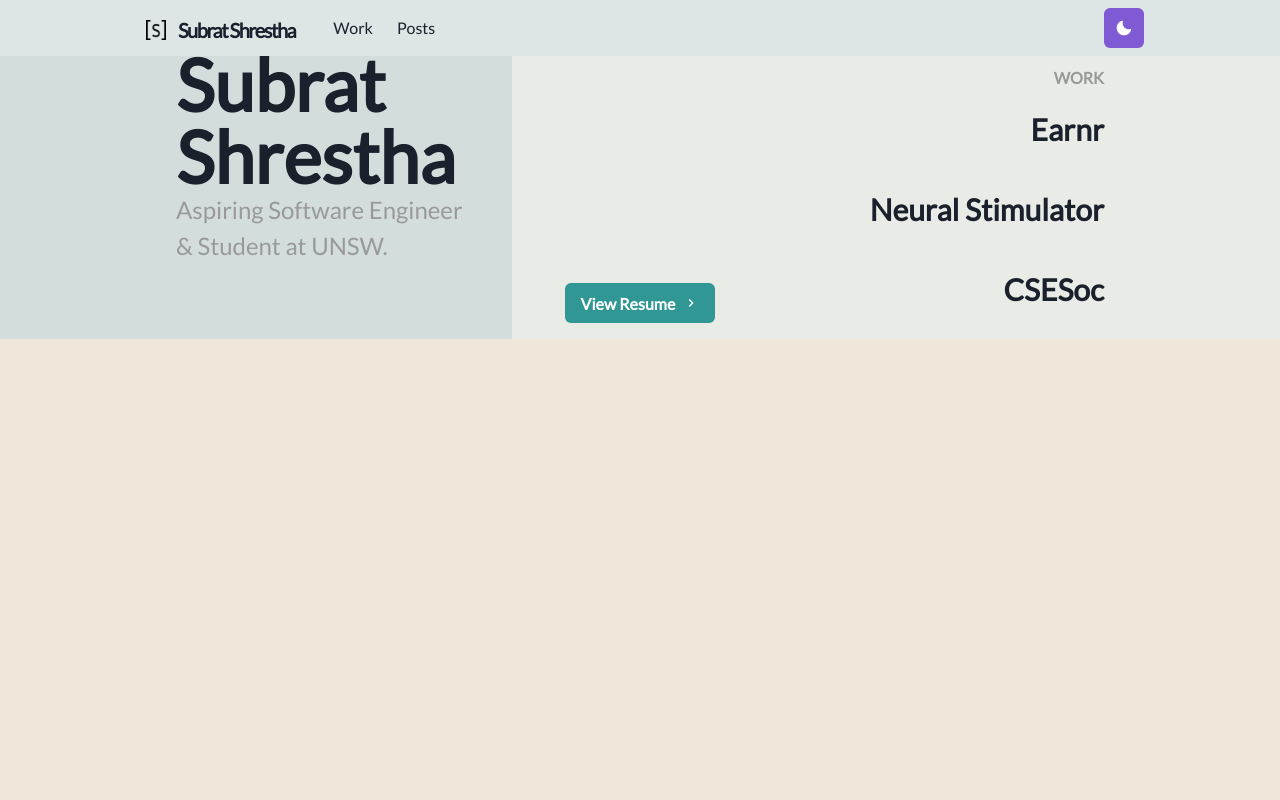
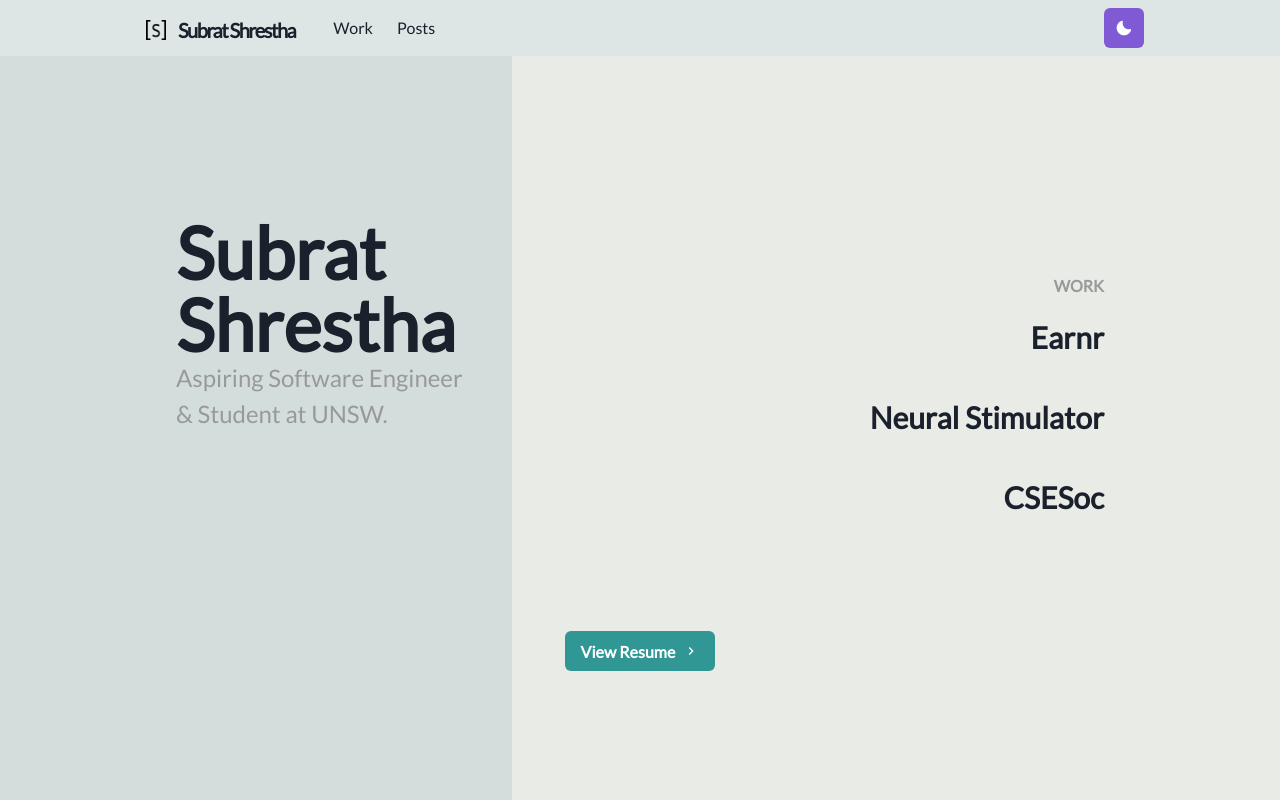
Before and after one commit to SubratShrestha/portfolio-next, a Next.js app: page / in a window 1280 px wide. Built offline with nearby package versions, Linux system fonts and the light colour scheme.

Commit message:
Fixed spacing issue on worklist

```diff
--- a/components/layouts/centeredContainer.tsx
+++ b/components/layouts/centeredContainer.tsx
@@ -9,11 +9,21 @@ interface CenteredContainerProps {
   align?: string
   justify?: string
   minHeight?: string
+  direction?: string
+  paddingTop?: string
 }
 
-const CenteredContainer = ({ children, align="center", justify="center", ...props }: CenteredContainerProps) => {
+const CenteredContainer = ({
+  children,
+  direction = 'column',
+  align = 'center',
+  justify = 'center',
+  paddingTop = '0px',
+  ...props
+}: CenteredContainerProps) => {
   return (
     <Container
+      paddingTop={paddingTop}
       display='flex'
       flexDirection='column'
       justifyContent={justify}
--- a/components/layouts/workList.tsx
+++ b/components/layouts/workList.tsx
@@ -33,11 +33,12 @@ const WorkList: React.FC = () => {
       alignItems={childAlign}
       flexDirection='column'
       width={{ base: '100%', md: '30%' }}
+       paddingTop={10}
     >
       <Heading as='h2' size='sm' textColor='#999' marginY='5'>
         WORK
       </Heading>
-      <VStack spacing={20} align={childAlign} width='100%'>
+      <VStack spacing={20} minHeight="300px" align={childAlign} width='100%'>
         {Object.keys(works).map((key) => (
           <Link href={`/${works[key].link}`} key={works[key].key}>
             <motion.div
--- a/components/main.tsx
+++ b/components/main.tsx
@@ -29,7 +29,7 @@ const Main = ({ children, router }: Props) => {
       </Head>
 
       <Navbar path={router.asPath} />
-      <CenteredContainer maxW='container.lg' minHeight='auto'>
+      <CenteredContainer maxW='container.lg' minHeight='100vh' paddingTop="55px">
         {children}
       </CenteredContainer>
     </Box>
--- a/pages/earnr.tsx
+++ b/pages/earnr.tsx
@@ -34,7 +34,7 @@ const EarnrPage: NextPage = () => {
   }
 
   return (
-    <Box height='100%' width='100%' pt={20} px={{ md: 10, base: 3 }}>
+    <Box height='100%' width='100%' pt={{md: 20, base: 10}} px={{ md: 10, base: 3 }}>
 
       <Flex flexDirection='row' justifyContent='space-between'>
         <Heading as='h1' fontSize={{md: "2xl", base: "xl"}}>
--- a/pages/index.tsx
+++ b/pages/index.tsx
@@ -47,7 +47,7 @@ const Page: NextPage = () => {
         <WorkList />
       </Container>
 
-      <Box align='center' my={4}>
+      <Box my={4}>
         <Link href='/resume.pdf'>
           <a target='_blank'>
             <Button rightIcon={<ChevronRightIcon />} colorScheme='teal'>
```
